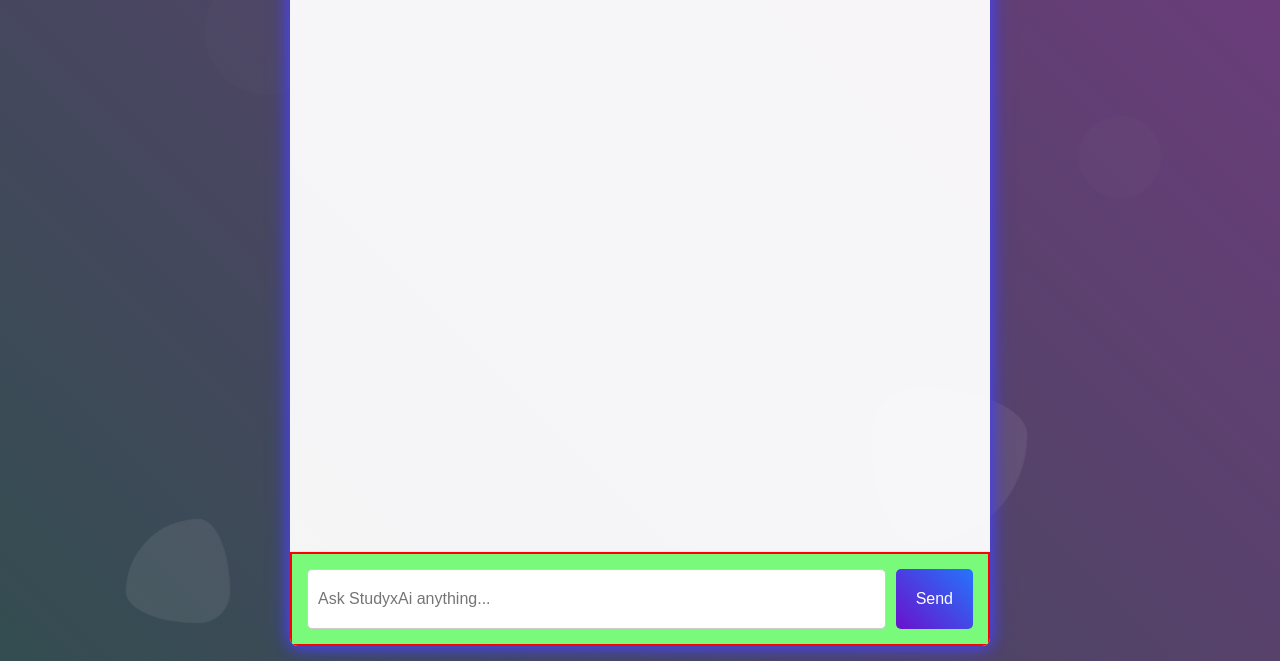
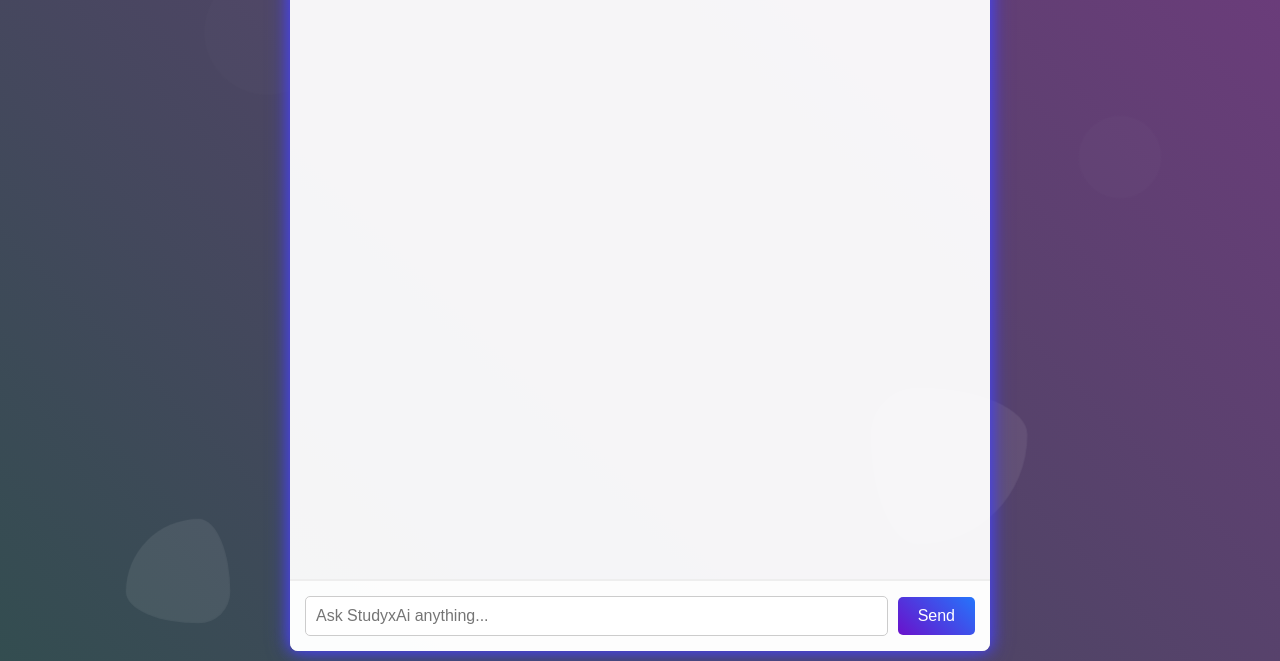
Before and after one commit to coder-user-x/studyxai, a website: page public/index.html in a window 1280 px wide. Shown: the part 139-800 px from the top of the page. Drawn offline with Linux system fonts and the light colour scheme.

Commit message:
Update index.html

```diff
--- a/public/index.html
+++ b/public/index.html
@@ -5,12 +5,18 @@
     <meta name="viewport" content="width=device-width, initial-scale=1.0">
     <title>StudyxAi Chat</title>
     <link rel="stylesheet" href="style.css">
-               <style>
+           <style>
+        /* --- ADDED: Ensure consistent box model for all elements --- */
+        * {
+            box-sizing: border-box;
+        }
+        /* --- End Added --- */
+
         /* --- Styles added directly in index.html --- */
 
         /* Body setup for flex layout and background */
         body {
-            font-family: sans-serif; /* Ensure font is applied */
+            font-family: sans-serif;
             margin: 0; /* Ensure body margin is 0 */
             padding: 0; /* Ensure body padding is 0 */
             overflow: hidden; /* Hide moving shapes outside viewport */
@@ -99,7 +105,8 @@
         .app-title {
             text-align: center;
             color: #fff; /* White text */
-            margin: 15px auto; /* Top/Bottom margin, auto left/right for centering */
+            /* --- CHANGED: Slightly reduced top/bottom margin again --- */
+            margin: 10px auto; /* Adjust top/bottom margin as needed */
             font-size: 2.8em; /* Larger font size */
             text-shadow: 3px 3px 6px rgba(0,0,0,0.6); /* Stronger shadow */
             z-index: 1; /* Ensure title is above background shapes */
@@ -120,11 +127,12 @@
             display: flex; /* Make container a flex container */
             flex-direction: column; /* Stack chat box and input area vertically */
             flex-grow: 1; /* ALLOW chat container to grow and take remaining vertical space in the body */
-            /* --- REMOVED: height: 100%; --- */ /* Rely only on flex-grow */
+            /* Rely only on flex-grow */
             min-height: 0; /* Important: Allows flex item (and its content) to shrink below content size */
             z-index: 1; /* Ensure container is above background shapes */
             position: relative; /* Needed for z-index and glow */
-            margin-bottom: 15px; /* Adjust bottom margin as needed */
+             /* --- CHANGED: Slightly reduced bottom margin again --- */
+            margin-bottom: 10px; /* Adjust bottom margin as needed */
             padding: 0; /* Remove padding from container itself */
 
 
@@ -140,31 +148,28 @@
 
          /* Chat box (conversation history) */
          .chat-box {
-             /* ... previous styles ... */
              flex-grow: 1; /* ALLOW chat box to grow and fill space inside the chat container */
              min-height: 0; /* Important: Allows flex item to shrink below content size */
-             box-sizing: border-box; /* Include padding and border in element's total size */
+             /* box-sizing: border-box; - Inherited from * now */
              padding: 15px; /* Keep padding here for inner spacing */
-             overflow-y: auto; /* --- KEEP THIS: Enables vertical scrolling --- */
+             overflow-y: auto; /* KEEP THIS: Enables vertical scrolling */
              background-color: transparent; /* Ensure chat box doesn't hide container background */
-              /* Optional: Add some padding-bottom to make the last message not hidden by scrollbar */
+             /* Optional: Add some padding-bottom to make the last message not hidden by scrollbar */
              padding-bottom: 20px;
          }
 
          /* Style Input Area */
-          .input-area {
-     display: flex !important; /* Force display flex */
-     visibility: visible !important; /* Force visibility */
-     height: auto !important; /* Prevent height collapse */
-     min-height: 60px !important; /* Force minimum height */
-     background-color: rgba(0, 255, 0, 0.5) !important; /* Make it a visible green box */
-     border: 2px solid red !important; /* Add a red border */
-     /* Keep your other input-area styles below these !important rules */
-     padding: 15px;
-     border-top: 1px solid #eee;
-     /* ... etc ... */
-          }
-
+         .input-area {
+             display: flex; /* Input area is also a flex container for input field and button */
+             padding: 15px; /* Keep padding here for spacing around input elements */
+             border-top: 1px solid #eee;
+             background-color: rgba(255, 255, 255, 0.8); /* Slightly transparent background */
+             flex-shrink: 0; /* Prevent it from shrinking */
+             margin: 0; /* Ensure no extra margin */
+             /* box-sizing: border-box; - Inherited from * now */
+             min-height: 60px; /* Ensure it has a minimum visible height - adjust if needed */
+             align-items: center; /* Vertically center content inside input area */
+         }
 
          .input-area input[type="text"] {
              flex-grow: 1; /* Allow input field to grow and fill horizontal space */
@@ -175,7 +180,7 @@
              font-size: 1em;
              outline: none; /* Remove default outline */
              transition: border-color 0.3s ease, box-shadow 0.3s ease; /* Smooth transition */
-             box-sizing: border-box; /* Include padding and border in element's total size */
+             /* box-sizing: border-box; - Inherited from * now */
          }
 
          .input-area input[type="text"]:focus {
@@ -194,7 +199,7 @@
              transition: opacity 0.3s ease, transform 0.3s ease; /* Smooth transition */
              outline: none; /* Remove default outline */
               flex-shrink: 0; /* Prevent button from shrinking */
-              box-sizing: border-box; /* Include padding and border in element's total size */
+              /* box-sizing: border-box; - Inherited from * now */
          }
 
          .input-area button:hover {
```
